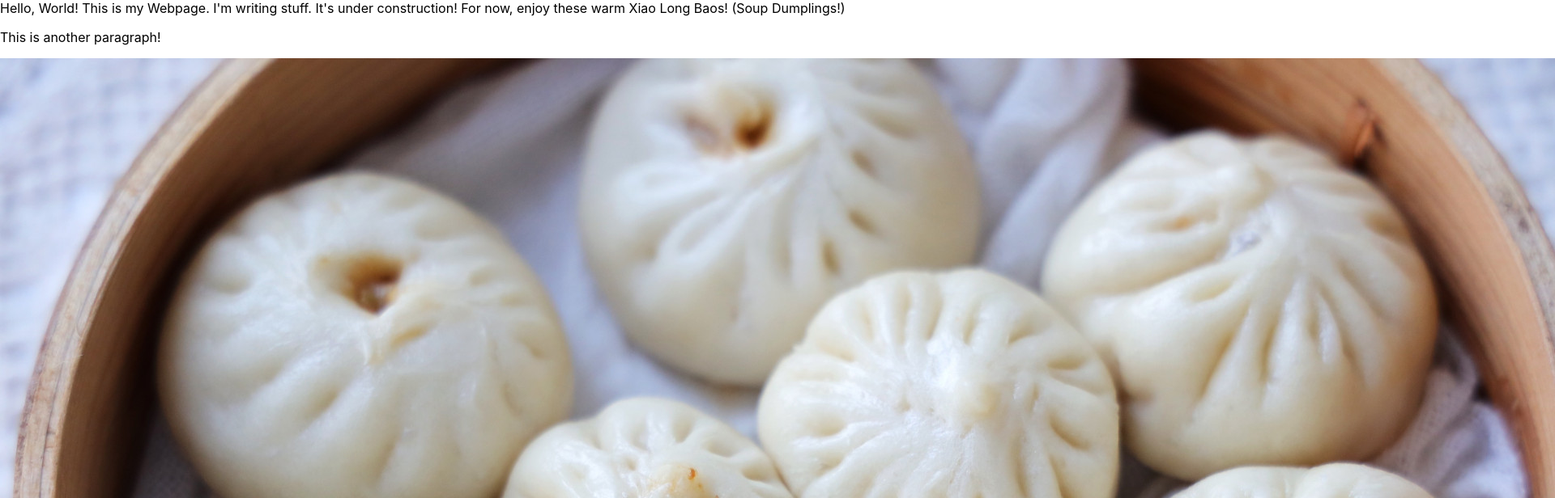
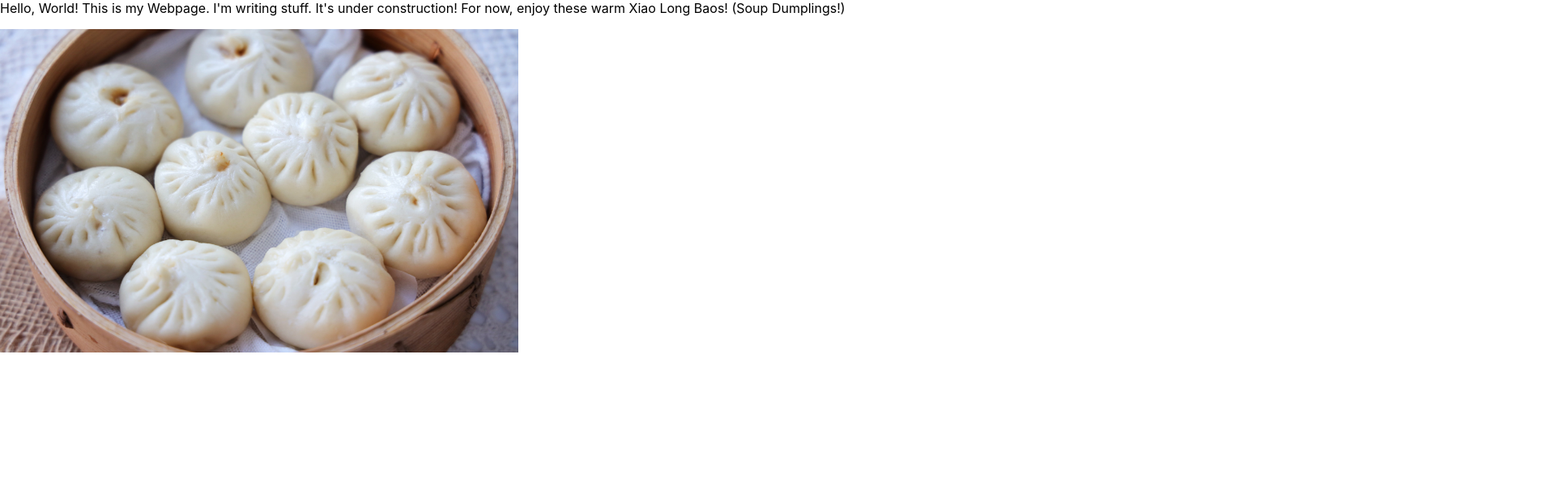
Before and after one commit to Havocadoss/Havocadoss.github.io, a website built with Vite: page index.html in a window 1280 px wide. Shown: the top 616 px of the page at 81% size, 1920 px wide, since content can reach past the window. Built offline with nearby package versions, Linux system fonts and the light colour scheme.

Commit message:
I changed the size of the image.

```diff
--- a/index.html
+++ b/index.html
@@ -5,7 +5,6 @@
 <body>
   <h1<My Webpage</h1>
   <p>Hello, World! This is my Webpage. I'm writing stuff. It's under construction! For now, enjoy these warm Xiao Long Baos! (Soup Dumplings!)</p>
-  <p>This is another paragraph!</p>
-  <img src= "Xiaolongbao-breakfast.jpg">
+  <img src= "Xiaolongbao-breakfast.jpg" style="width: 50%; height: 50%">
 </body>
 </html>
```
